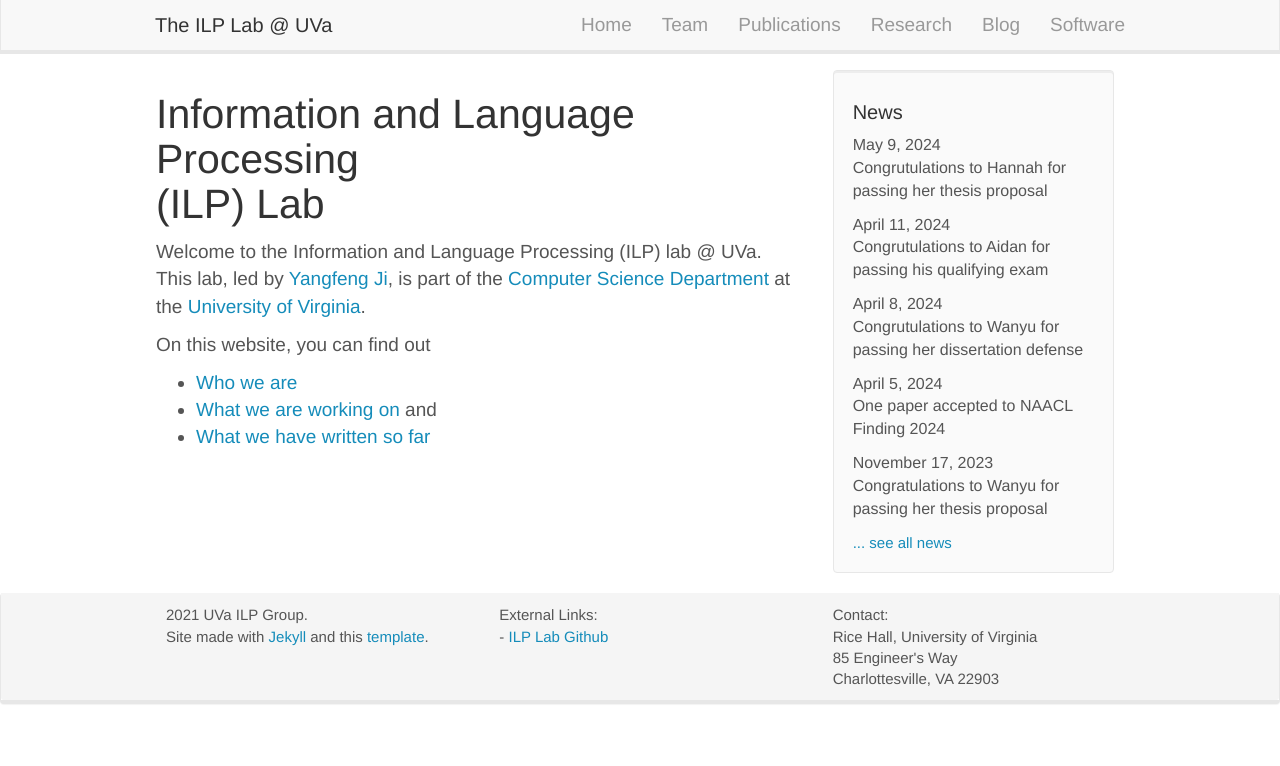
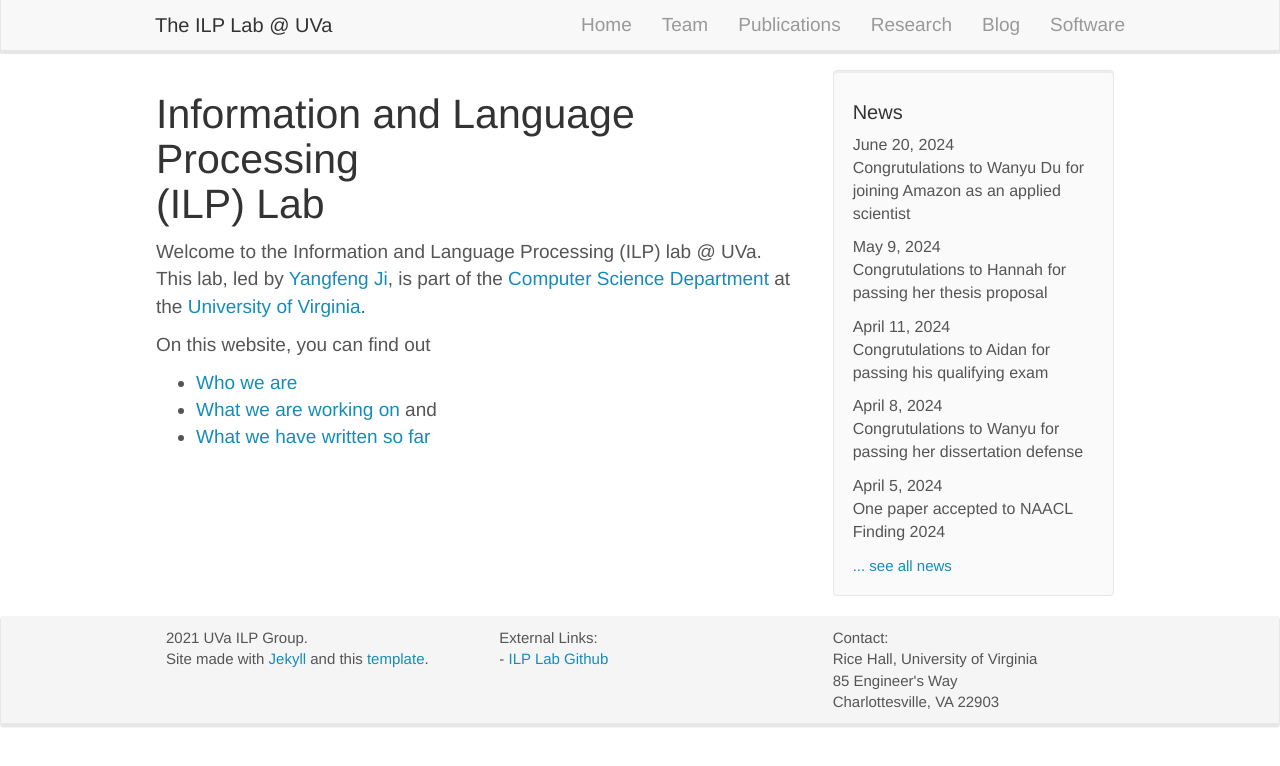
Before and after one commit to uvanlp/uvanlp.github.io, a Jekyll site: the page built from _pages/home.md, in a window 1280 px wide. Shown: the top 766 px of the page. Built offline with Jekyll 4.4.1, drawn with Linux system fonts in a browser that asks for light colours; nearby versions of some CDN libraries.

```diff
--- a/_data/news.yml
+++ b/_data/news.yml
@@ -1,3 +1,6 @@
+- date: June 20, 2024
+  headline: Congrutulations to Wanyu Du for joining Amazon as an applied scientist
+
 - date: May 9, 2024
   headline: Congrutulations to Hannah for passing her thesis proposal
 
```
